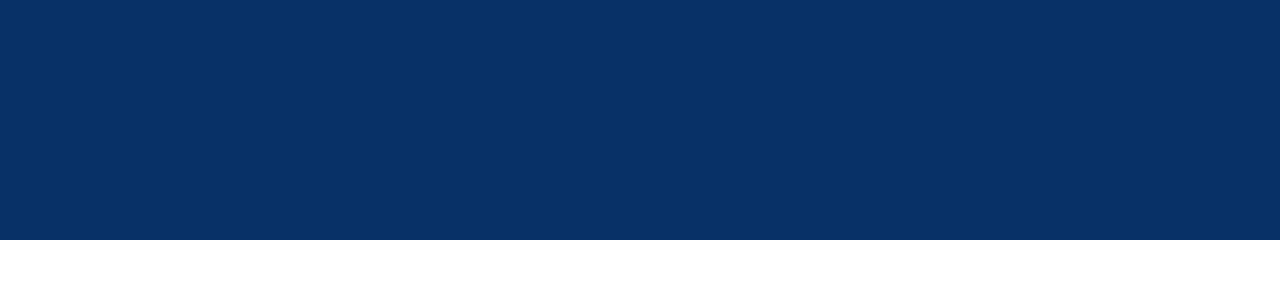
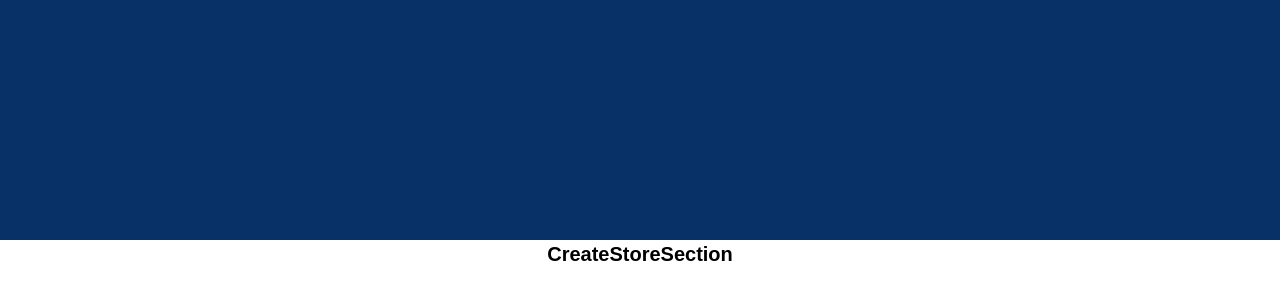
Before and after one commit to Fullstack-Roadmap/Gazzar-Frontend, a React app: page / in a window 1280 px wide. Shown: the part 1796-2096 px from the top of the page. Built offline with nearby package versions, Linux system fonts and the light colour scheme; the HTML template or start-up script is replaced by a standard one.

Commit message:
Created call to action on landing page

```diff
--- /dev/null
+++ b/src/components/CreateStoreSection.jsx
@@ -0,0 +1,9 @@
+import React from 'react'
+
+const CreateStoreSection = () => {
+  return (
+    <div>CreateStoreSection</div>
+  )
+}
+
+export default CreateStoreSection
--- a/src/routes/LandingPage.jsx
+++ b/src/routes/LandingPage.jsx
@@ -2,6 +2,7 @@ import React from "react";
 import Navbar from "../components/Navbar";
 import Hero from "../components/Hero";
 import LandingMidSection from "../components/LandingMidSection";
+import CreateStoreSection from "../components/CreateStoreSection";
 
 const LandingPage = () => {
   return (
@@ -11,6 +12,7 @@ const LandingPage = () => {
         <Hero />
       </div>
       <LandingMidSection />
+      <CreateStoreSection />
     </div>
   );
 };
--- a/src/routes/Register.jsx
+++ b/src/routes/Register.jsx
@@ -60,7 +60,7 @@ const Register = () => {
         });
     } catch (err) {
       if (err.response) {
-        errors = JSON.stringify(err.response.data.error);
+        const errors = JSON.stringify(err.response.data.error);
         console.error(errors);
         navigate("/register", {
           state: {
```
